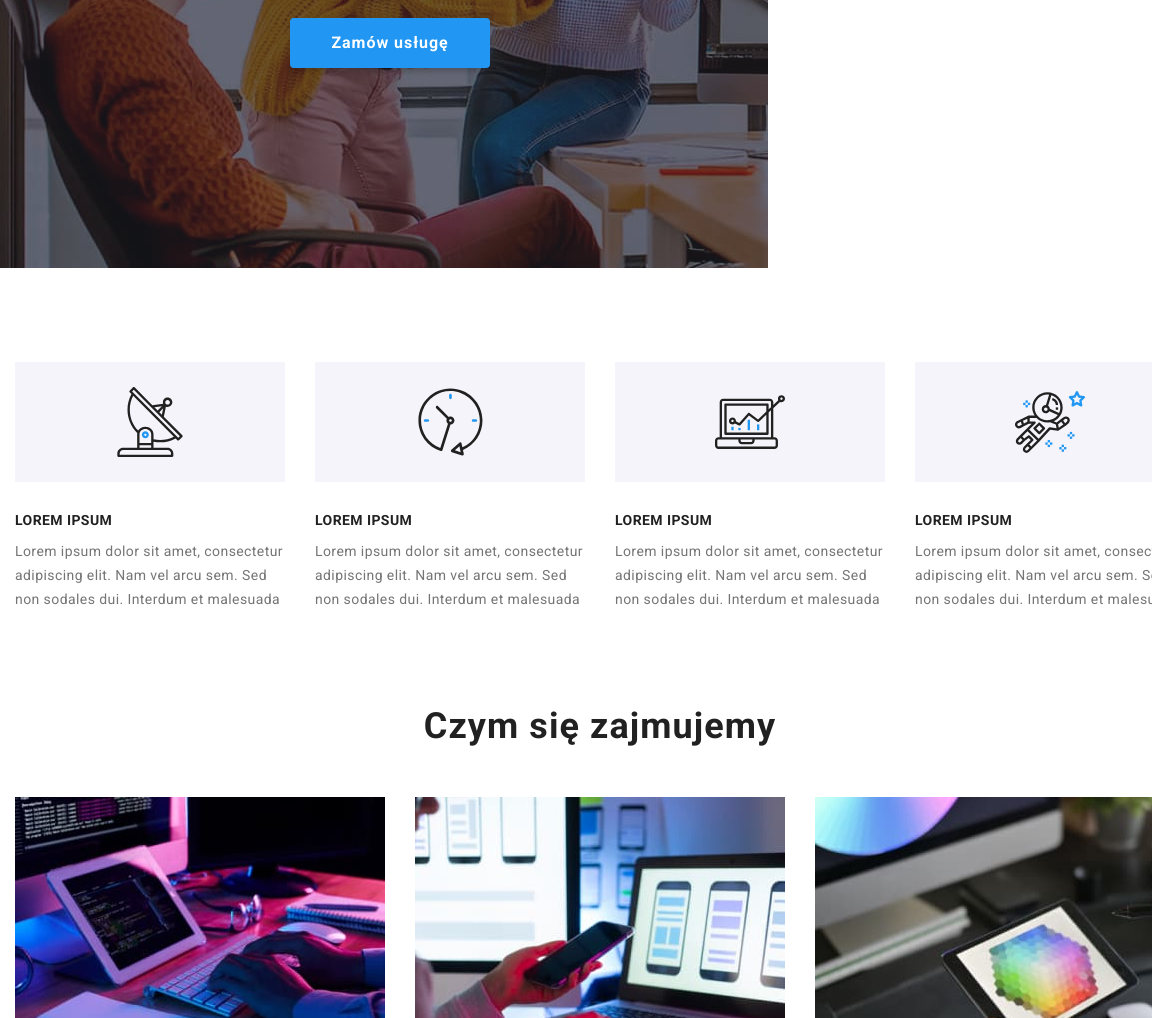
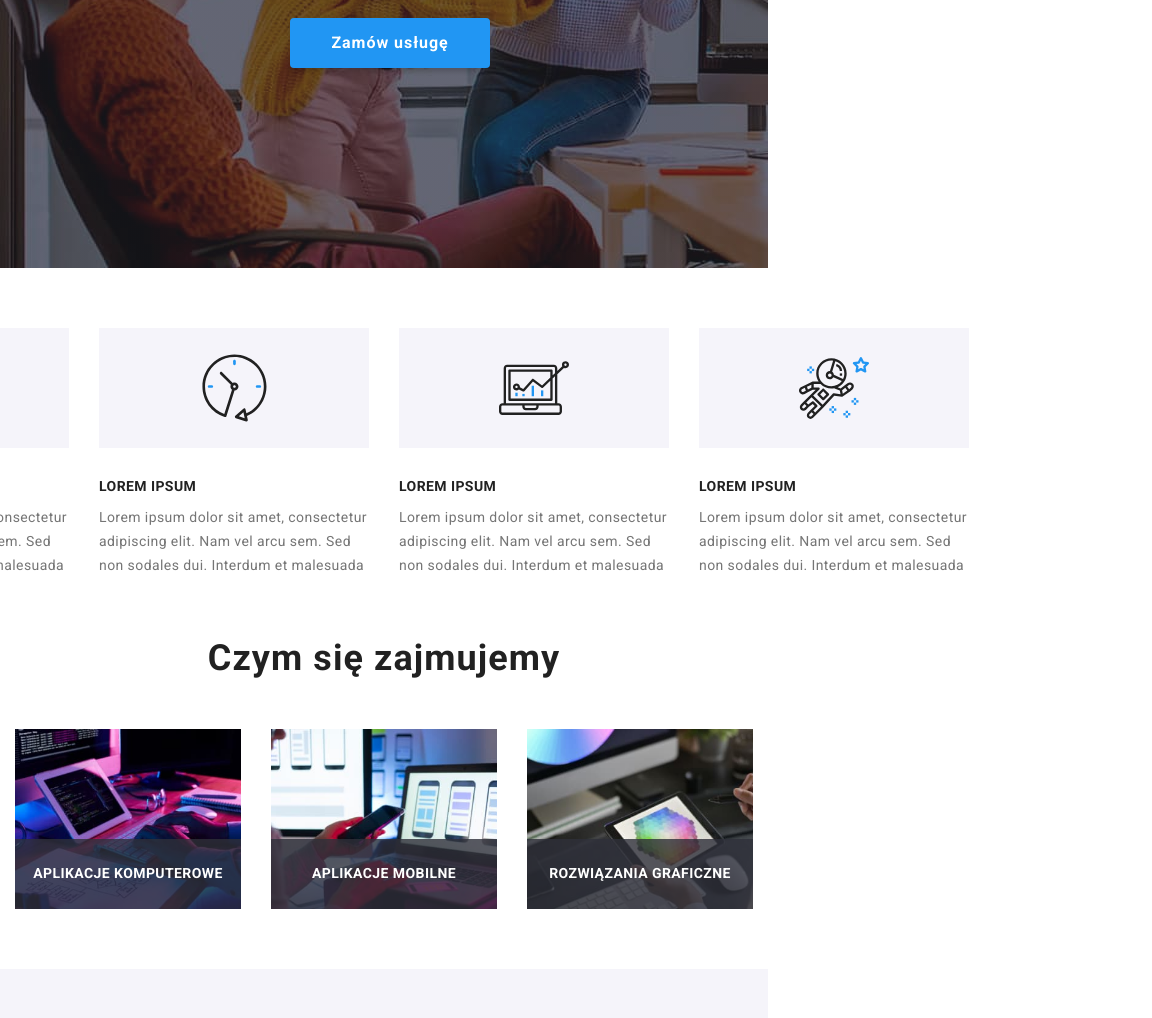
Before and after one commit to adrianastulich/Projekt-HTML-CSS-GoIT, a plain HTML site: page index.html in a window 768 px wide. Shown: the part 413-1431 px from the top of the page, 1152 px wide, since content can reach past the window. Drawn offline with nearby package versions, Linux system fonts and the light colour scheme.

Commit message:
update
container and section

```diff
--- a/sass/components/_global.scss
+++ b/sass/components/_global.scss
@@ -12,12 +12,39 @@ body {
     height: auto;
   }
 
+  // .container {
+  //   width: 1200px;
+  //   padding: 0 15px;
+  //   margin: 0 auto;
+  // }
+
   .container {
-    width: 1200px;
+    width: 100%;
     padding: 0 15px;
     margin: 0 auto;
+
+    @media screen and (min-width: 480px) {
+      width: 480px;
+    }
+
+    @media screen and (min-width: 768px) {
+      width: 768px;
+    }
+
+    @media screen and (min-width: 1200px) {
+      width: 1200px;
+    }
   }
+  // .section {
+  //   padding-top: 94px;
+  //   padding-bottom: 94px;
+  // }
+
   .section {
+    @media screen and (max-width: 1199px) {
+      padding-top: 60px;
+      padding-bottom: 60px;
+    }
     padding-top: 94px;
     padding-bottom: 94px;
   }
```
Also changed, not shown: css/main.min.css, 1 other file.
